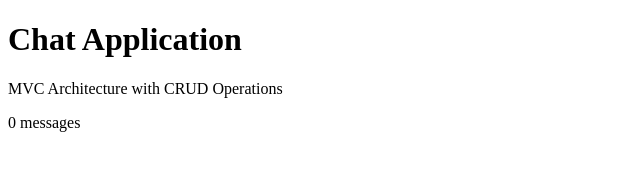
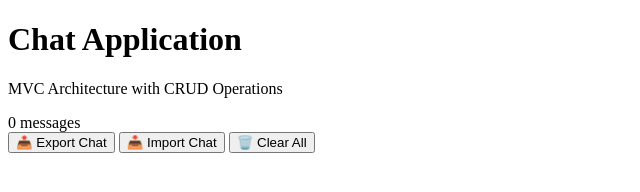
Before and after one commit to RoysHaynes/lab7-mvc-crud, a plain HTML site: page index.html in a window 1280 px wide. Shown: the whole page, without its empty margins (0-640 px from the left). Drawn offline with Linux system fonts and the light colour scheme.

Commit message:
Feat: tool bar

```diff
--- a/index.html
+++ b/index.html
@@ -17,8 +17,19 @@
                 <span id="msg-count" class="badge">0 messages </span>
             </right-side>
         </header>
-        <section class="tool-bar">
-
+        <section class="toolbar" aria-label="Chat actions">
+            <button class="btn" type="button" data-export>
+                <span aria-hidden="true">📤</span>
+                <span>Export Chat</span>
+            </button>
+            <button class="btn" type="button" data-import>
+                <span aria-hidden="true">📥</span>
+                <span>Import Chat</span>
+            </button>
+            <button class="btn danger" type="button" data-clear>
+                <span aria-hidden="true">🗑️</span>
+                <span>Clear All</span>
+            </button>
         </section>
     </main>
 </body>
```
